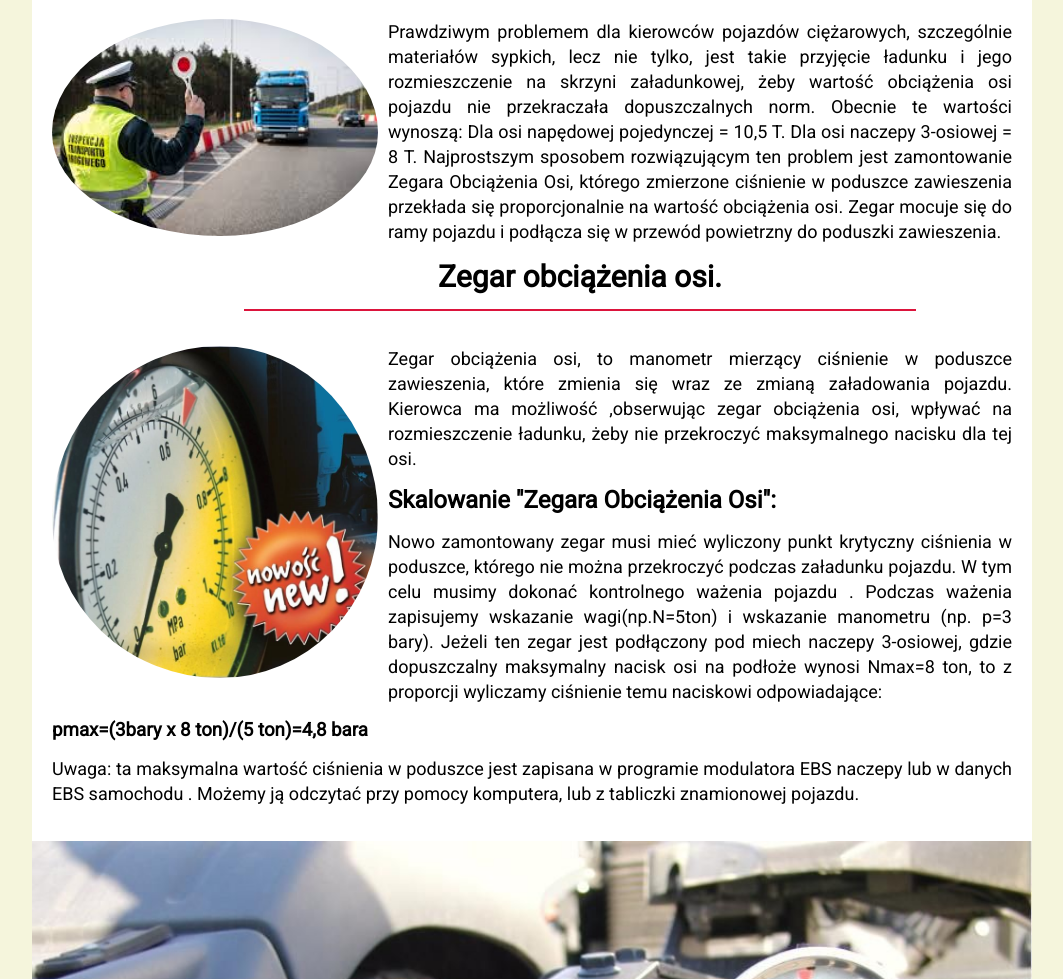
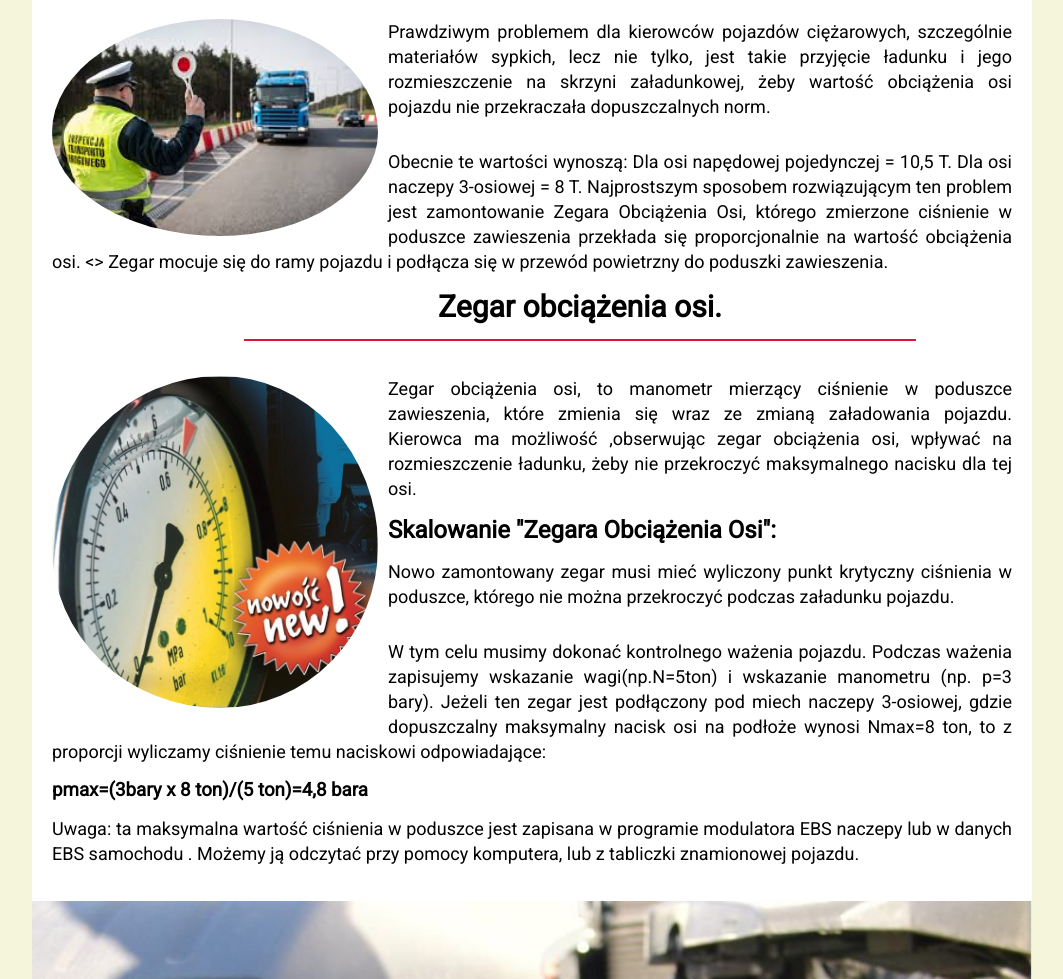
Before and after one commit to Purgatorius/TruckBlog1, a plain HTML site: page zakladka4.html in a window 1280 px wide. Shown: the part 478-1457 px from the top of the page, without its empty margins (108-1171 px from the left). Drawn offline with Linux system fonts and the light colour scheme.

Commit message:
edited p in nav 4

```diff
--- a/zakladka4.html
+++ b/zakladka4.html
@@ -25,13 +25,16 @@
         <section>
             <article>
                 <h1>Kontrola obciążenia osi w samochodzie ciężarowym /naczepie.</h1>
-                <p><img class="picture" src="itd1.jpg" alt="serwis tir pneumatyka samochodów ciężarowych serwis samochodów ciężarowych knorr bremse" />Prawdziwym problemem dla kierowców pojazdów ciężarowych, szczególnie materiałów sypkich, lecz nie tylko, jest takie przyjęcie ładunku i jego rozmieszczenie na skrzyni załadunkowej, żeby wartość obciążenia osi pojazdu nie przekraczała dopuszczalnych norm. Obecnie te wartości wynoszą: Dla osi napędowej pojedynczej = 10,5 T. Dla osi naczepy 3-osiowej = 8 T. Najprostszym sposobem rozwiązującym ten problem jest zamontowanie Zegara Obciążenia Osi, którego zmierzone ciśnienie w poduszce zawieszenia przekłada się proporcjonalnie na wartość obciążenia osi. Zegar mocuje się do ramy pojazdu i podłącza się w przewód powietrzny do poduszki zawieszenia.
+                <p><img class="picture" src="itd1.jpg" alt="serwis tir pneumatyka samochodów ciężarowych serwis samochodów ciężarowych knorr bremse" />Prawdziwym problemem dla kierowców pojazdów ciężarowych, szczególnie materiałów sypkich, lecz nie tylko, jest takie przyjęcie ładunku i jego rozmieszczenie na skrzyni załadunkowej, żeby wartość obciążenia osi pojazdu nie przekraczała dopuszczalnych norm.</p>
+                <p>Obecnie te wartości wynoszą: Dla osi napędowej pojedynczej = 10,5 T. Dla osi naczepy 3-osiowej = 8 T. Najprostszym sposobem rozwiązującym ten problem jest zamontowanie Zegara Obciążenia Osi, którego zmierzone ciśnienie w poduszce zawieszenia przekłada się proporcjonalnie na wartość obciążenia osi.
+                    <> Zegar mocuje się do ramy pojazdu i podłącza się w przewód powietrzny do poduszki zawieszenia.
                 </p>
                 <h1>Zegar obciążenia osi.</h1>
                 <p><img class="picture" src="zegar0.jpg" alt="serwis tir pneumatyka samochodów ciężarowych serwis samochodów ciężarowych knorr bremse" />Zegar obciążenia osi, to manometr mierzący ciśnienie w poduszce zawieszenia, które zmienia się wraz ze zmianą załadowania pojazdu. Kierowca ma możliwość ,obserwując zegar obciążenia osi, wpływać na rozmieszczenie ładunku, żeby nie przekroczyć maksymalnego nacisku dla tej osi.
                 </p>
                 <h2>Skalowanie "Zegara Obciążenia Osi":</h2>
-                <p>Nowo zamontowany zegar musi mieć wyliczony punkt krytyczny ciśnienia w poduszce, którego nie można przekroczyć podczas załadunku pojazdu. W tym celu musimy dokonać kontrolnego ważenia pojazdu . Podczas ważenia zapisujemy wskazanie wagi(np.N=5ton) i wskazanie manometru (np. p=3 bary). Jeżeli ten zegar jest podłączony pod miech naczepy 3-osiowej, gdzie dopuszczalny maksymalny nacisk osi na podłoże wynosi Nmax=8 ton, to z proporcji wyliczamy ciśnienie temu naciskowi odpowiadające: </p>
+                <p>Nowo zamontowany zegar musi mieć wyliczony punkt krytyczny ciśnienia w poduszce, którego nie można przekroczyć podczas załadunku pojazdu.</p>
+                <p>W tym celu musimy dokonać kontrolnego ważenia pojazdu. Podczas ważenia zapisujemy wskazanie wagi(np.N=5ton) i wskazanie manometru (np. p=3 bary). Jeżeli ten zegar jest podłączony pod miech naczepy 3-osiowej, gdzie dopuszczalny maksymalny nacisk osi na podłoże wynosi Nmax=8 ton, to z proporcji wyliczamy ciśnienie temu naciskowi odpowiadające: </p>
                 <h3>pmax=(3bary x 8 ton)/(5 ton)=4,8 bara</h3>
                 <p> Uwaga: ta maksymalna wartość ciśnienia w poduszce jest zapisana w programie modulatora EBS naczepy lub w danych EBS samochodu . Możemy ją odczytać przy pomocy komputera, lub z tabliczki znamionowej pojazdu. </p>
 
```
